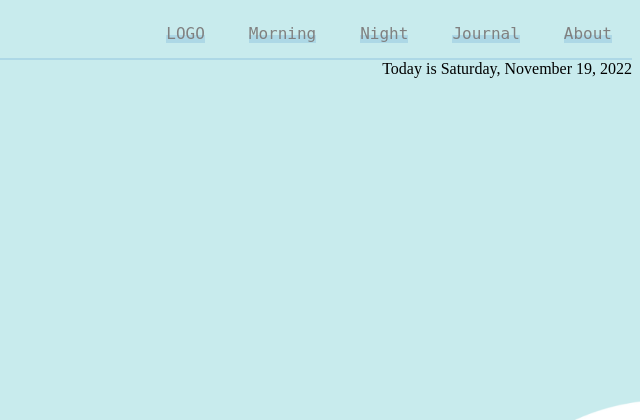
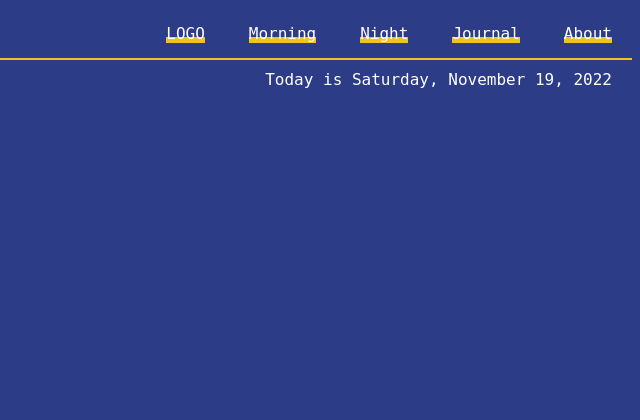
Before and after one commit to seachelle18/Habit-Tracker, a PHP site: page /about.php in a window 1280 px wide. Shown: the top 420 px of the page, without its empty margins (640-1280 px from the left). Run offline with PHP 8.4, Linux system fonts and the light colour scheme.

Commit message:
edited night mode

```diff
--- a/day-mode.css
+++ b/day-mode.css
@@ -35,6 +35,7 @@
     }
 } */
 
+
 .navbar {
     margin: 0;
     padding: 0;
@@ -59,6 +60,13 @@
     background:linear-gradient(180deg, transparent 60%, lightblue 60%);
 }
 
+.date {
+    padding-top: 10px;
+    margin-right: 20px;
+    font-family: monospace, sans-serif;
+    color: grey;
+}
+
 /* .bubble {
     text-align: center;
     background-color: antiquewhite;
@@ -68,13 +76,15 @@
 } */
 
 form {
+    font-family: sans-serif;
     height: fit-content;
     width: 30vw;
     border: 2px solid wheat;
-    border-radius: 4%;
+    border-radius: 10px;
     margin: 40px auto;
     align-content: center;
-    position: relative;
+    /* position: relative; */
+    background-color: wheat;
 }
 
 form * {
@@ -93,12 +103,12 @@
     padding-bottom: 10px;
 }
 
-input[type="submit"] {
+input[type="submit"], input[type="reset"] {
     margin-top: 20px;
     margin-bottom: 20px;
 }
 
-input[type="submit"]:hover {
+input[type="submit"]:hover, input[type="reset"]:hover {
     background-color: lightblue;
     color: black;
 }
@@ -139,12 +149,15 @@
 .quote {
     font-family: monospace;
     font-size: 40px;
-    margin: 0px 40px;
     padding: 40px;
+    margin: 40px 40px;
     text-align: center;
-    position: absolute;
 }
 
 .date {
     float: right;
 }
+
+.night-entry {
+    border-radius: 15px;
+}
--- a/day.php
+++ b/day.php
@@ -20,9 +20,7 @@
 <body>
 <!-- <div class="moving">
 </div> -->
-<div class="date">
-    <?php echo "Today is " . date('l, F j, Y'); ?>
-</div>
+
 <div class="block quote">
     <?php echo '"' . $quote . '"'; ?>
 </div>
--- a/header.php
+++ b/header.php
@@ -2,7 +2,7 @@
 <html lang="en">
 <head>
     <title>Habit Tracker</title>
-    <link rel="stylesheet" type="text/css" href="day-mode.css">
+    <link rel="stylesheet" type="text/css" href="night-mode.css">
     <meta name="viewport" content="width=device-width, initial-scale=1.0">
     <meta name="keywords" content="habit tracker, mental health">
     <meta name="description" content="Habit Tracker">
--- a/night-mode.css
+++ b/night-mode.css
@@ -7,12 +7,15 @@
 }
 
 .navbar {
+    margin: 0;
+    padding: 0;
     height: 50px;
-    border-bottom: 2px solid lightblue;
+    border-bottom: 2px solid #f0c420;
 }
 
 .navbar ul {
     list-style-type: none;
+    float: right;
 }
 
 .navbar li {
@@ -21,8 +24,17 @@
 
 .navbar a {
     text-decoration: none;
-    color: grey;
-    background:linear-gradient(180deg, transparent 60%, lightblue 60%);
+    font-family: monospace, sans-serif;
+    margin: 20px;
+    color: white;
+    background:linear-gradient(180deg, transparent 70%, #f0c420 60%);
+}
+
+.date {
+    padding-top: 10px;
+    margin-right: 20px;
+    font-family: monospace, sans-serif;
+    color: white;
 }
 
 /* .bubble {
@@ -34,12 +46,15 @@
 } */
 
 form {
+    font-family: sans-serif;
     height: fit-content;
     width: 30vw;
     border: 2px solid wheat;
-    border-radius: 4%;
-    margin: 20px auto;
+    border-radius: 10px;
+    margin: 40px auto;
     align-content: center;
+    /* position: relative; */
+    background-color: wheat;
 }
 
 form * {
@@ -58,12 +73,12 @@
     padding-bottom: 10px;
 }
 
-input[type="submit"] {
+input[type="submit"], input[type="reset"] {
     margin-top: 20px;
     margin-bottom: 20px;
 }
 
-input[type="submit"]:hover {
+input[type="submit"]:hover, input[type="reset"]:hover {
     background-color: lightblue;
     color: black;
 }
@@ -100,3 +115,20 @@
     width: 12px;
     border-radius: 6px;
 }
+
+.quote {
+    font-family: monospace;
+    font-size: 40px;
+    padding: 40px;
+    margin: 40px 40px;
+    text-align: center;
+    color: white;
+}
+
+.date {
+    float: right;
+}
+
+.night-entry {
+    border-radius: 15px;
+}
--- a/questionbank.php
+++ b/questionbank.php
@@ -29,7 +29,7 @@
     if ($err) {
       echo "cURL Error #:" . $err;
     } else {
-      echo ($return[0]->q);
+      return ($return[0]->q);
     }
 }
 
```
Also changed, not shown: pictures/night-sky.png (renamed from pictures/moon.png).
